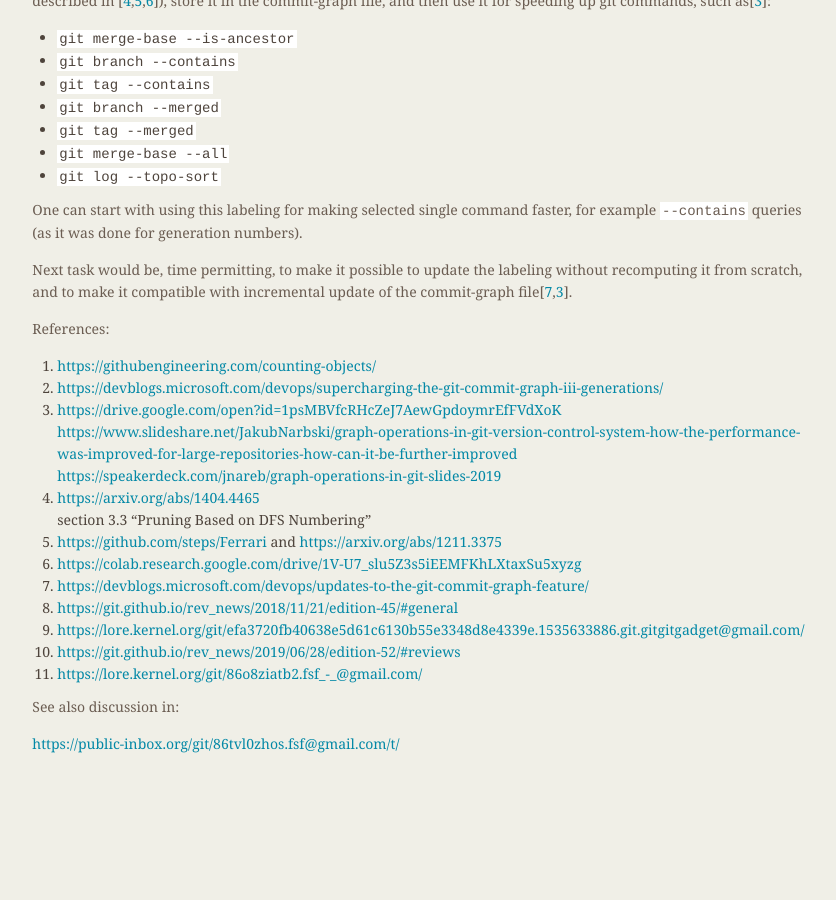
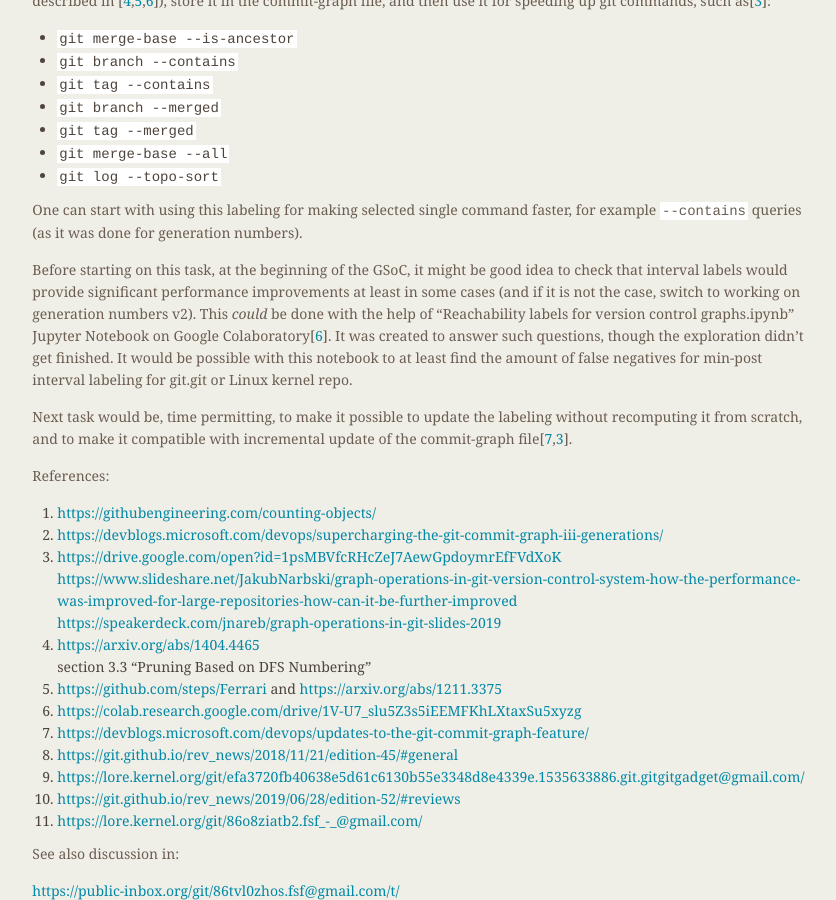
Before and after one commit to git/git.github.io, a Jekyll site: the page built from SoC-2020-Ideas.md, in a window 1280 px wide and 900 px high, scrolled down 2513 px. Shown: the whole window, without its empty margins (339-1175 px from the left). Built offline with Jekyll 4.4.1, drawn with Linux system fonts in a browser that asks for light colours; before the commit the page ends 3283 px from its top, so only the background shows below that.

Commit message:
SoC-2020-Ideas: Check intervals labeling for improvements first
Christian Couder asked if there is an easy way to check that it would
provide significant performance improvements at least in some cases,
and whether can we ask the student to do that at the beginning of the
GSoC 2020.

The "Reachability labels for version control graphs.ipynb" Jupyter
Notebook on Google Colaboratory was created to answer this question
(originally for the FELINE reachability index).  Among others it can
min-post interval labels and topological levels (generation numbers),
use them for reachability queries, and load Linux kernel
commit-graph. The exploration didn't get finished, but it would be not
that difficult, I think, to at least find the amount of false negatives
for min-post interval labeling for git.git or Linux kernel repo.

  https://colab.research.google.com/drive/1V-U7_slu5Z3s5iEEMFKhLXtaxSu5xyzg

As Jupyter Notebook, it is run in the web browser.  It can either use
local runtime, or run on Google Cloud runtime.  On the other hand it
requires at least some knowledge of Python...

```diff
--- a/SoC-2020-Ideas.md
+++ b/SoC-2020-Ideas.md
@@ -177,6 +177,17 @@ One can start with using this labeling for making selected single
 command faster, for example `--contains` queries (as it was done for
 generation numbers).
 
+Before starting on this task, at the beginning of the GSoC, it might
+be good idea to check that interval labels would provide significant
+performance improvements at least in some cases (and if it is not the
+case, switch to working on generation numbers v2).  This _could_ be
+done with the help of "Reachability labels for version control
+graphs.ipynb" Jupyter Notebook on Google Colaboratory[[6][]].  It was
+created to answer such questions, though the exploration didn't get
+finished.  It would be possible with this notebook to at least find
+the amount of false negatives for min-post interval labeling for
+git.git or Linux kernel repo.
+
 Next task would be, time permitting, to make it possible to update the
 labeling without recomputing it from scratch, and to make it
 compatible with incremental update of the commit-graph file[[7][],[3][]].
```
